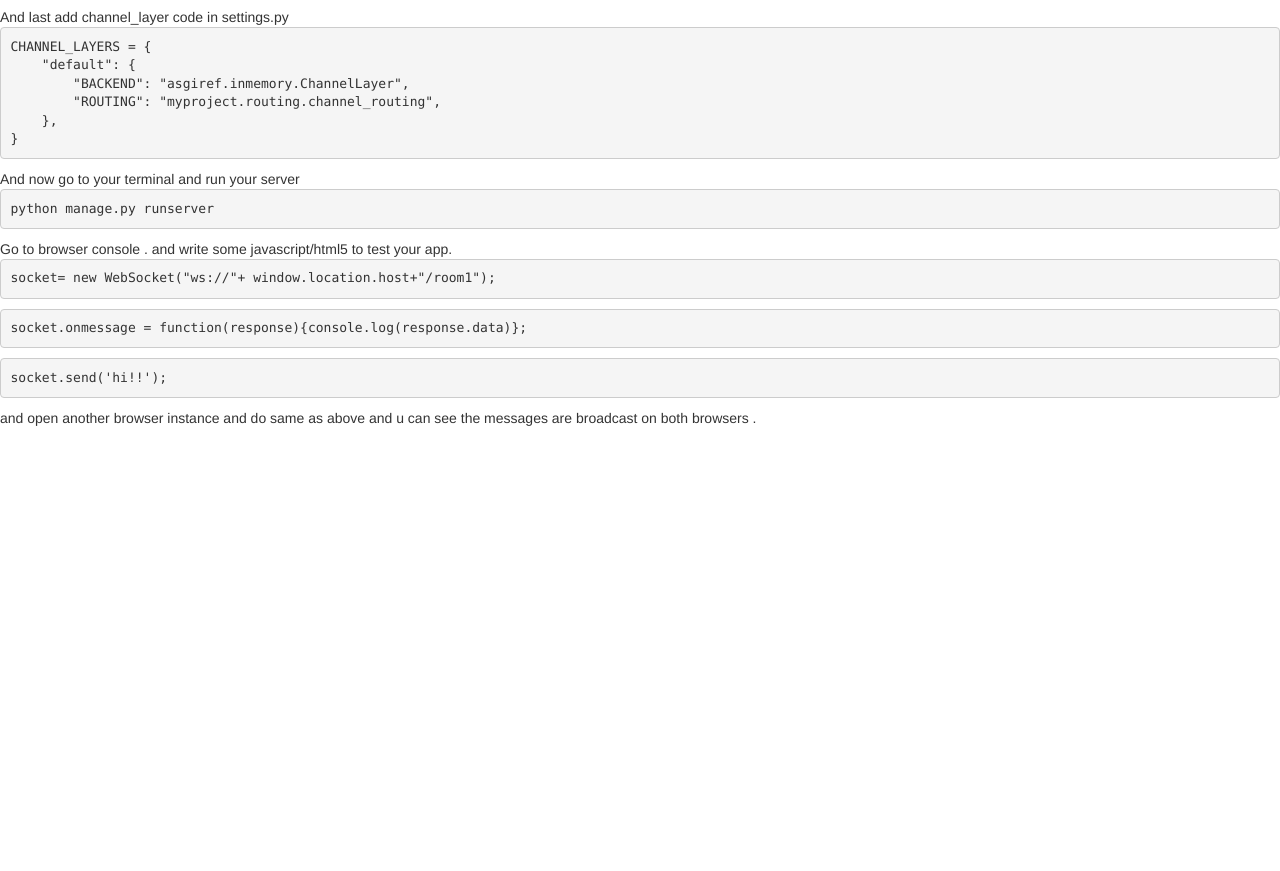
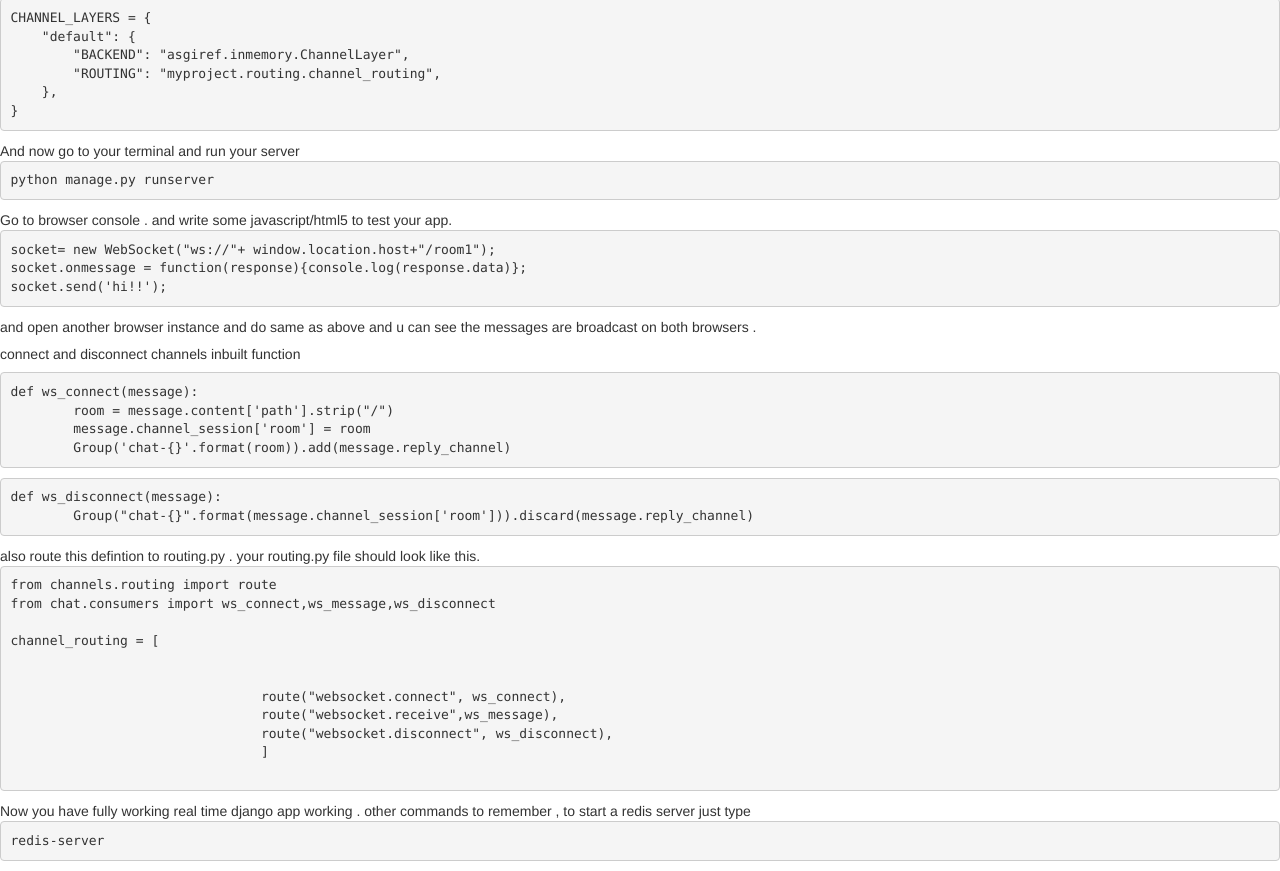
Before and after one commit to vinay13/vinay13.github.io, a plain HTML site: page index.html in a window 1280 px wide. Shown: the part 896-1767 px from the top of the page. Before the commit the page ends 1324 px from the top, so only its background shows below. Drawn offline with nearby package versions, Linux system fonts and the light colour scheme; some packages are replaced by stand-ins of ours.

Commit message:
Update index.html

```diff
--- a/index.html
+++ b/index.html
@@ -81,7 +81,7 @@ It is same as urls.py in django app.
 from chat.consumers import ws_add
 
 channel_routing = [
-				route("websocket.connect", ws_add),</code> </p>
+				route("websocket.connect", ws_add),
 				]
 </pre>
 
@@ -104,18 +104,58 @@ Go to browser console .
 and write some javascript/html5 to test your app.
 
 
-<pre>socket= new WebSocket("ws://"+ window.location.host+"/room1");</pre>
-<pre>socket.onmessage = function(response){console.log(response.data)};</pre>
-<pre>socket.send('hi!!');</pre>
+<pre>
+socket= new WebSocket("ws://"+ window.location.host+"/room1");
+socket.onmessage = function(response){console.log(response.data)};
+socket.send('hi!!');
+</pre>
 
 and open another browser instance and do same as above and u can see the messages are broadcast on both browsers .
+
+
+<h5>connect and disconnect channels inbuilt function </h5>
+<pre>
+def ws_connect(message):
+	room = message.content['path'].strip("/")
+	message.channel_session['room'] = room
+	Group('chat-{}'.format(room)).add(message.reply_channel)
+</pre>
+
+<pre>
+def ws_disconnect(message):
+	Group("chat-{}".format(message.channel_session['room'])).discard(message.reply_channel)
+</pre>
+
+
+also route this defintion to routing.py .
+your routing.py file should look like this.
+
+
+<pre>
+from channels.routing import route
+from chat.consumers import ws_connect,ws_message,ws_disconnect
+
+channel_routing = [
+
+
+				route("websocket.connect", ws_connect),
+				route("websocket.receive",ws_message),
+				route("websocket.disconnect", ws_disconnect),
+				]
+
+</pre>
 
 
 
 
 
 
+Now you have fully working real time django app working .
 
+
+other commands to remember ,
+
+to start a redis server just type <pre>redis-server</pre>
 
 
 </body>
```
